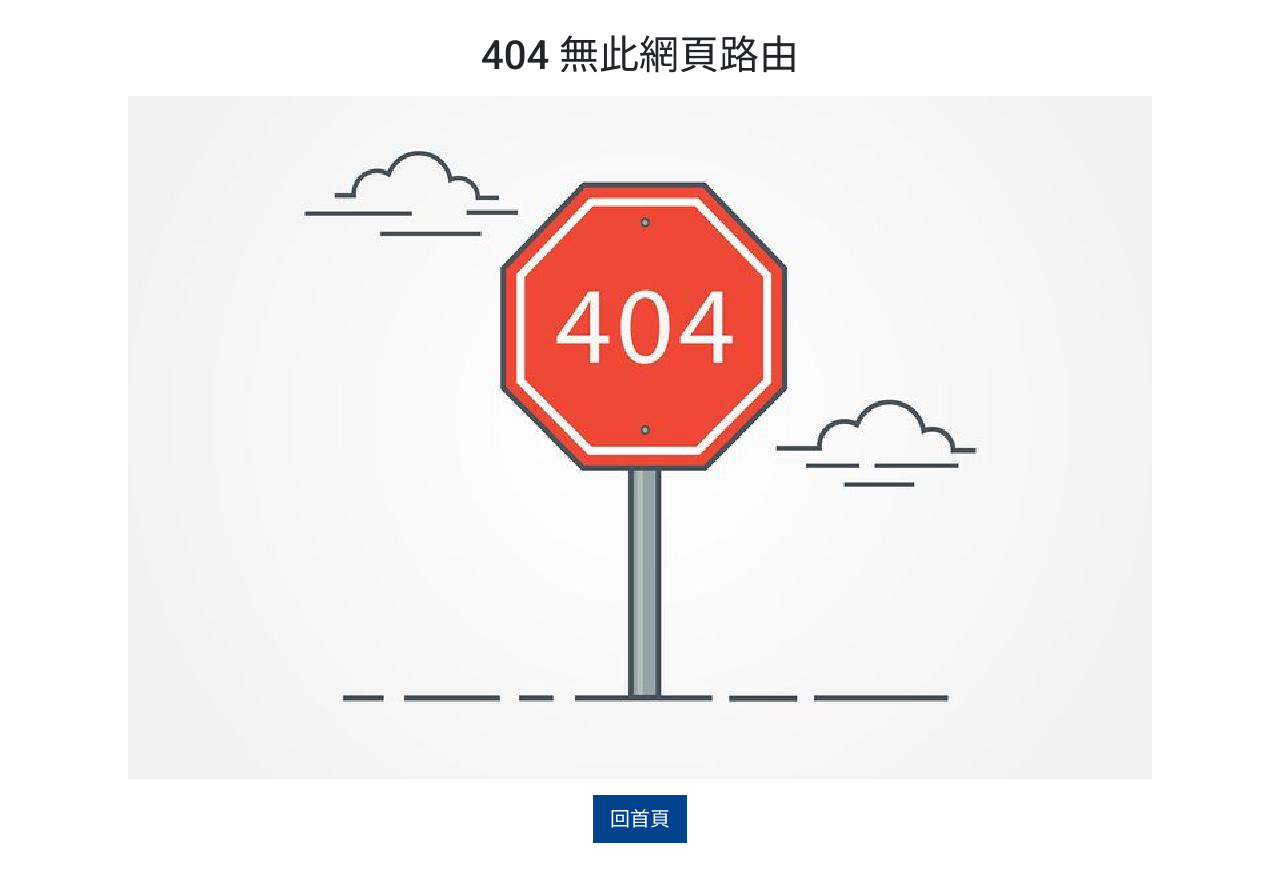
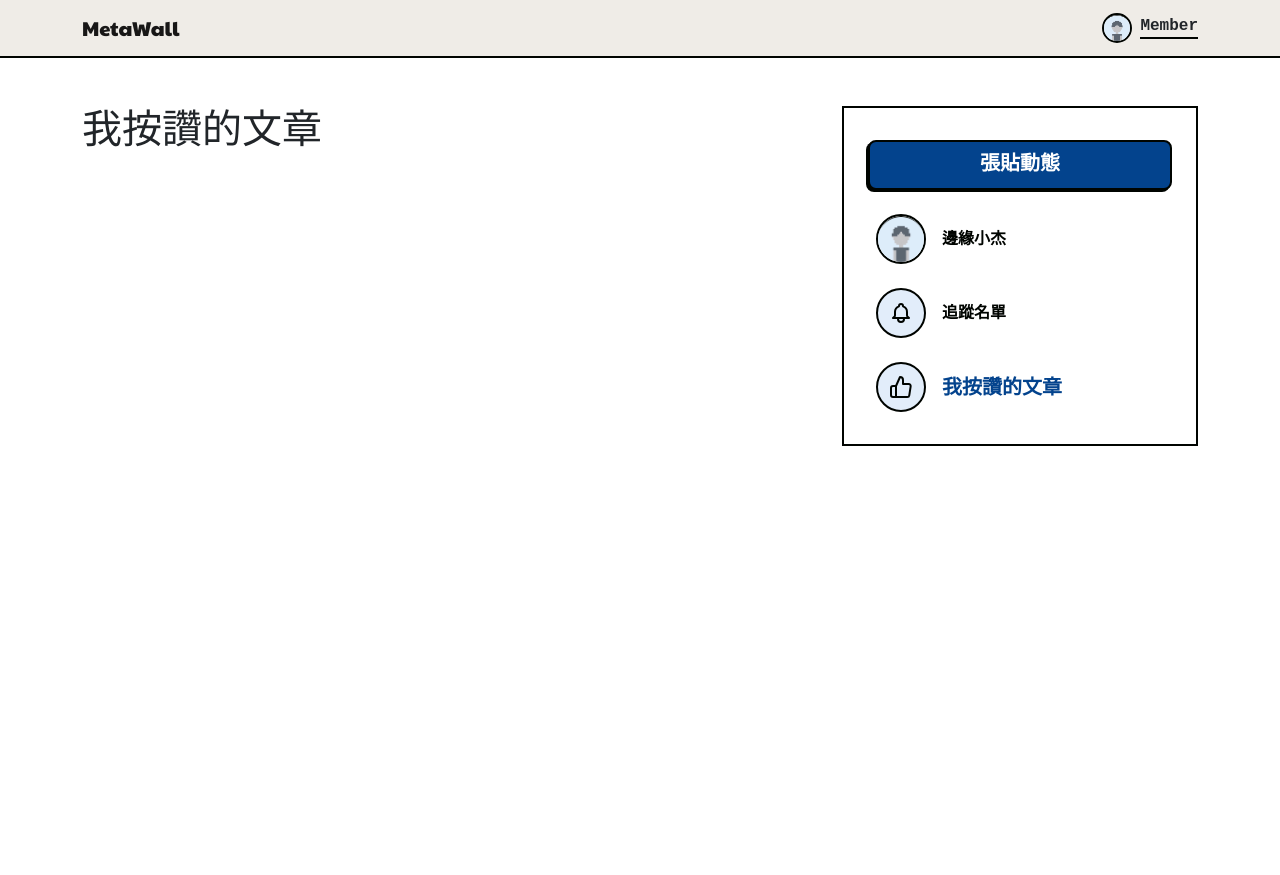
Before and after one commit to PeterCHEN-JIANRONG/vue3-NFT-Social, a Vue app: page /#/likes in a window 1280 px wide. Before the commit this address had no page. After the commit the page ends 800 px from the top, so only its background shows below. Built offline with nearby package versions, Linux system fonts and the light colour scheme; a web font is replaced by a local one.

Commit message:
add 路由&頁面

```diff
--- a/src/assets/stylesheets/all.scss
+++ b/src/assets/stylesheets/all.scss
@@ -8,6 +8,7 @@
 @import './utilities/text';
 @import './utilities/font';
 @import './utilities/_table';
+@import './utilities/shadows';
 
 @import './config/base';
 
--- /dev/null
+++ b/src/assets/stylesheets/utilities/_shadows.scss
@@ -0,0 +1,4 @@
+.shadow__post {
+  border-radius: 8px;
+  box-shadow: 0px 3px 0px #000400;
+}
--- a/src/components/PostCard.vue
+++ b/src/components/PostCard.vue
@@ -1,5 +1,5 @@
 <template>
-  <div class="post__card border border-2 border-dark p-4">
+  <div class="shadow__post border border-2 border-dark p-4">
     <UserInfo
       class="mb-3"
       :name="post.user?.name"
@@ -29,10 +29,3 @@ defineProps({
   },
 });
 </script>
-
-<style lang="scss" scoped>
-.post__card {
-  border-radius: 8px;
-  box-shadow: 0px 3px 0px #000400;
-}
-</style>
--- a/src/components/PostNoneCard.vue
+++ b/src/components/PostNoneCard.vue
@@ -1,5 +1,5 @@
 <template>
-  <div class="post__card border border-2 border-dark">
+  <div class="shadow__post border border-2 border-dark">
     <div class="border-bottom border-2 border-dark p-3">
       <span class="dot"></span>
     </div>
@@ -10,11 +10,6 @@
 </template>
 
 <style lang="scss" scoped>
-.post__card {
-  border-radius: 8px;
-  box-shadow: 0px 3px 0px #000400;
-}
-
 .dot,
 .dot::before,
 .dot::after {
--- a/src/router/index.js
+++ b/src/router/index.js
@@ -13,9 +13,24 @@ const routes = [
         component: () => import('../views/FrontEnd/PostsView.vue'),
       },
       {
-        path: 'composition',
-        name: 'composition',
-        component: () => import('../views/CompositionView.vue'),
+        path: 'send',
+        name: '張貼動態',
+        component: () => import('../views/FrontEnd/SendPost.vue'),
+      },
+      {
+        path: 'personal/:id',
+        name: '個人頁',
+        component: () => import('../views/FrontEnd/PersonalView.vue'),
+      },
+      {
+        path: 'tracks',
+        name: '追蹤名單',
+        component: () => import('../views/FrontEnd/TracksView.vue'),
+      },
+      {
+        path: 'likes',
+        name: '我按讚的文章',
+        component: () => import('../views/FrontEnd/LikesView.vue'),
       },
     ],
   },
--- a/src/views/FrontEnd/FrontView.vue
+++ b/src/views/FrontEnd/FrontView.vue
@@ -7,39 +7,42 @@
       </div>
       <div class="col-md-4 d-none d-md-block">
         <div class="px-4 py-5 border border-2 border-dark">
-          <button
-            type="button"
-            class="post__btn btn btn-primary btn-lg w-100 border border-2 border-dark ff-azeret mb-4"
+          <router-link
+            to="/send"
+            class="post__btn btn btn-primary btn-lg w-100 border border-2 border-dark fw-bold ff-azeret mb-4"
           >
             張貼動態
-          </button>
-          <ul class="ps-2">
+          </router-link>
+          <ul class="menu ps-2">
             <li class="mb-4">
-              <router-link to="/" class="d-flex align-items-center link-dark">
+              <router-link
+                to="/personal/asdoufvhaosidfhsodifh"
+                class="d-flex align-items-center link-dark"
+              >
                 <Avatar size="50" />
-                <h2 class="fs-6 fw-bold ms-3 mb-0">邊緣小杰</h2>
+                <h2 class="ms-3 mb-0">邊緣小杰</h2>
               </router-link>
             </li>
             <li class="mb-4">
               <router-link
-                to="/composition"
+                to="/tracks"
                 class="d-flex align-items-center link-dark"
               >
                 <IconButton>
                   <IconBell />
                 </IconButton>
-                <h2 class="fs-6 fw-bold ms-3 mb-0">追蹤名單</h2>
+                <h2 class="ms-3 mb-0">追蹤名單</h2>
               </router-link>
             </li>
             <li>
               <router-link
-                to="/composition"
+                to="/likes"
                 class="d-flex align-items-center link-dark"
               >
                 <IconButton>
                   <IconThumbsUp />
                 </IconButton>
-                <h2 class="fs-6 fw-bold ms-3 mb-0">我按讚的文章</h2>
+                <h2 class="ms-3 mb-0">我按讚的文章</h2>
               </router-link>
             </li>
           </ul>
@@ -60,5 +63,20 @@ import Avatar from '@/components/Avatar.vue';
 .post__btn {
   box-shadow: -2px 2px 0px #000400;
   border-radius: 8px;
+  &:hover {
+    color: #000400;
+    background: #eec32a;
+  }
+}
+.menu {
+  h2 {
+    font-size: 16px;
+    font-weight: bold;
+  }
+
+  .active h2 {
+    font-size: 20px;
+    color: #03438d;
+  }
 }
 </style>
--- /dev/null
+++ b/src/views/FrontEnd/LikesView.vue
@@ -0,0 +1,3 @@
+<template>
+  <h1>我按讚的文章</h1>
+</template>
--- /dev/null
+++ b/src/views/FrontEnd/PersonalView.vue
@@ -0,0 +1,14 @@
+<template>
+  <h1>個人頁</h1>
+  <h2>{{ id }}</h2>
+</template>
+
+<script setup>
+import { ref, onMounted } from 'vue';
+import { useRoute } from 'vue-router';
+
+const route = useRoute();
+const id = ref(route.params.id);
+
+onMounted(() => {});
+</script>
--- /dev/null
+++ b/src/views/FrontEnd/SendPost.vue
@@ -0,0 +1,11 @@
+<template>
+  <div class="border border-2 border-dark">
+    <h1 class="text-center my-3">張貼動態</h1>
+  </div>
+  <div class="shadow__post border border-2 border-dark">
+    <p>
+      Lorem, ipsum dolor sit amet consectetur adipisicing elit. Eligendi,
+      facilis.
+    </p>
+  </div>
+</template>
--- /dev/null
+++ b/src/views/FrontEnd/TracksView.vue
@@ -0,0 +1,3 @@
+<template>
+  <h1>追蹤名單</h1>
+</template>
```
